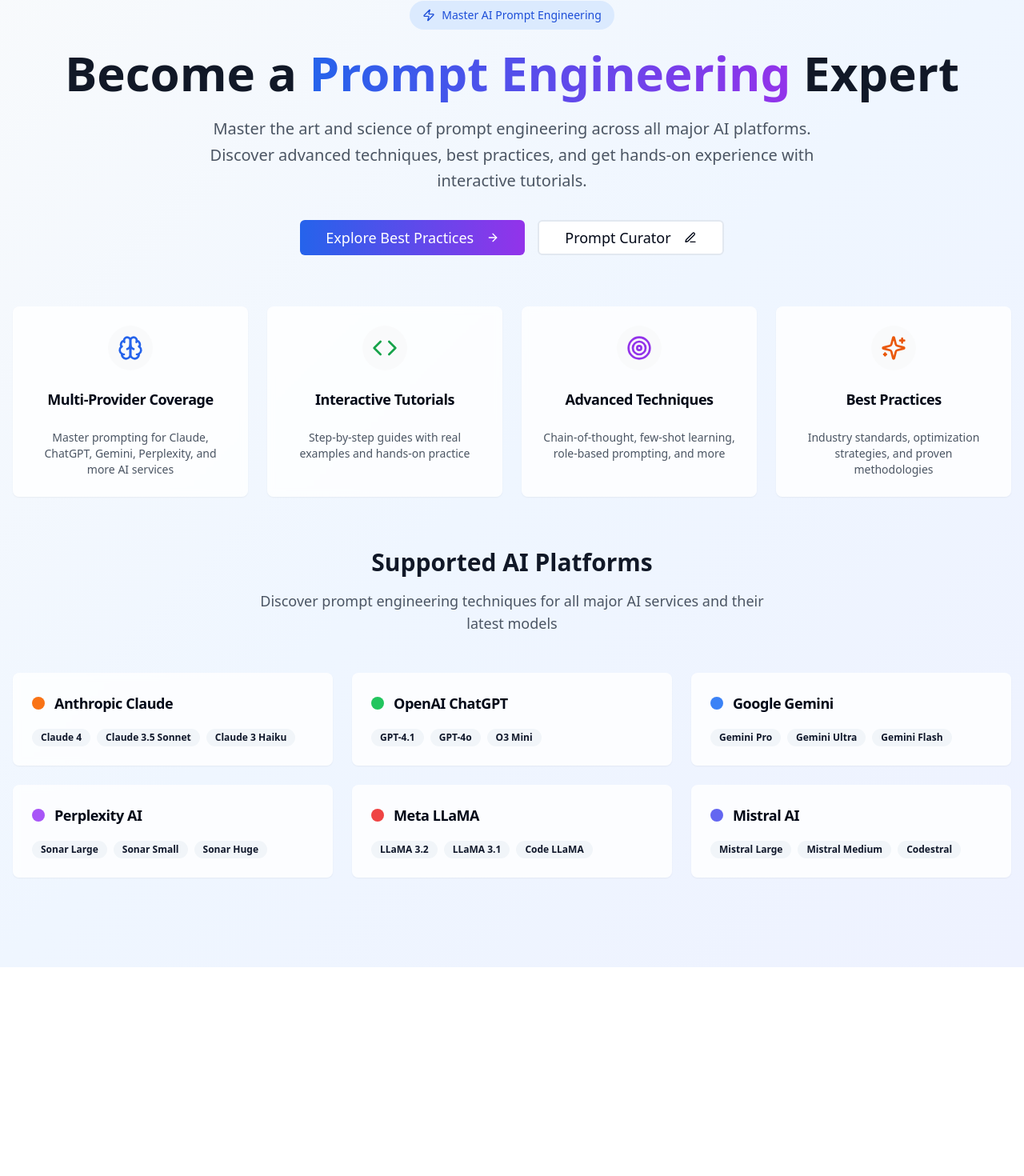
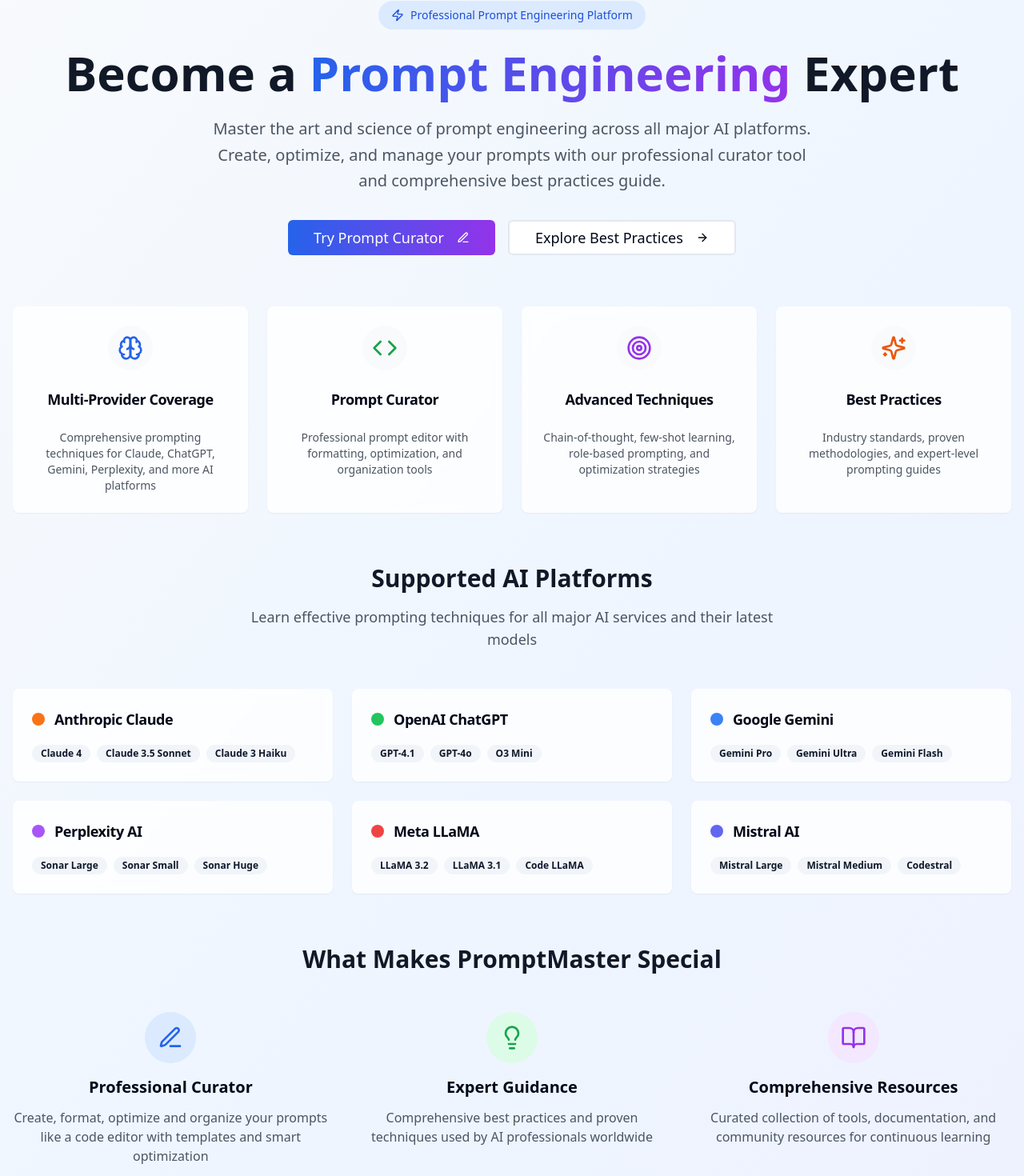
Before and after one commit to myselfsislam/learn-prompt-evolve, a React (Vite) app: page / in a window 1280 px wide. Shown: the part 112-1582 px from the top of the page at 80% size. Before the commit the page ends 1321 px from the top, so only its background shows below. Built offline with nearby package versions, Linux system fonts and the light colour scheme.

Commit message:
Update application content
Update all application content to reflect the current state, including changes to the Prompt Curator section, navigation, and other UI elements.

```diff
--- a/src/pages/Index.tsx
+++ b/src/pages/Index.tsx
@@ -1,4 +1,3 @@
-
 
 import React from 'react';
 import { Button } from "@/components/ui/button";
@@ -14,22 +13,22 @@ const Index = () => {
     {
       icon: <Brain className="w-8 h-8 text-blue-600" />,
       title: "Multi-Provider Coverage",
-      description: "Master prompting for Claude, ChatGPT, Gemini, Perplexity, and more AI services"
+      description: "Comprehensive prompting techniques for Claude, ChatGPT, Gemini, Perplexity, and more AI platforms"
     },
     {
       icon: <Code className="w-8 h-8 text-green-600" />,
-      title: "Interactive Tutorials",
-      description: "Step-by-step guides with real examples and hands-on practice"
+      title: "Prompt Curator",
+      description: "Professional prompt editor with formatting, optimization, and organization tools"
     },
     {
       icon: <Target className="w-8 h-8 text-purple-600" />,
       title: "Advanced Techniques",
-      description: "Chain-of-thought, few-shot learning, role-based prompting, and more"
+      description: "Chain-of-thought, few-shot learning, role-based prompting, and optimization strategies"
     },
     {
       icon: <Sparkles className="w-8 h-8 text-orange-600" />,
       title: "Best Practices",
-      description: "Industry standards, optimization strategies, and proven methodologies"
+      description: "Industry standards, proven methodologies, and expert-level prompting guides"
     }
   ];
 
@@ -49,30 +48,30 @@ const Index = () => {
         <div className="text-center mb-16">
           <div className="inline-flex items-center gap-2 bg-blue-100 text-blue-700 px-4 py-2 rounded-full text-sm font-medium mb-6">
             <Zap className="w-4 h-4" />
-            Master AI Prompt Engineering
+            Professional Prompt Engineering Platform
           </div>
           <h1 className="text-5xl md:text-6xl font-bold text-gray-900 mb-6 leading-tight">
             Become a <span className="text-transparent bg-clip-text bg-gradient-to-r from-blue-600 to-purple-600">Prompt Engineering</span> Expert
           </h1>
           <p className="text-xl text-gray-600 mb-8 max-w-3xl mx-auto leading-relaxed">
-            Master the art and science of prompt engineering across all major AI platforms. Discover advanced techniques,
-            best practices, and get hands-on experience with interactive tutorials.
+            Master the art and science of prompt engineering across all major AI platforms. Create, optimize, and manage
+            your prompts with our professional curator tool and comprehensive best practices guide.
           </p>
           <div className="flex flex-col sm:flex-row gap-4 justify-center">
             <Button
               size="lg"
               className="bg-gradient-to-r from-blue-600 to-purple-600 hover:from-blue-700 hover:to-purple-700 text-white px-8 py-3 text-lg"
-              onClick={() => navigate('/best-practices')}
+              onClick={() => navigate('/prompt-curator')}
             >
-              Explore Best Practices <ArrowRight className="w-5 h-5 ml-2" />
+              Try Prompt Curator <Edit3 className="w-5 h-5 ml-2" />
             </Button>
             <Button
               variant="outline"
               size="lg"
               className="px-8 py-3 text-lg border-2 hover:bg-gray-50"
-              onClick={() => navigate('/prompt-curator')}
+              onClick={() => navigate('/best-practices')}
             >
-              Prompt Curator <Edit3 className="w-5 h-5 ml-2" />
+              Explore Best Practices <ArrowRight className="w-5 h-5 ml-2" />
             </Button>
           </div>
         </div>
@@ -99,7 +98,7 @@ const Index = () => {
           <div className="text-center mb-12">
             <h2 className="text-3xl font-bold text-gray-900 mb-4">Supported AI Platforms</h2>
             <p className="text-lg text-gray-600 max-w-2xl mx-auto">
-              Discover prompt engineering techniques for all major AI services and their latest models
+              Learn effective prompting techniques for all major AI services and their latest models
             </p>
           </div>
           <div className="grid md:grid-cols-2 lg:grid-cols-3 gap-6">
@@ -122,6 +121,34 @@ const Index = () => {
             ))}
           </div>
         </div>
+
+        {/* Key Features Section */}
+        <div className="text-center mb-16">
+          <h2 className="text-3xl font-bold text-gray-900 mb-4">What Makes PromptMaster Special</h2>
+          <div className="grid md:grid-cols-3 gap-8 mt-12">
+            <div className="text-center">
+              <div className="w-16 h-16 bg-blue-100 rounded-full flex items-center justify-center mx-auto mb-4">
+                <Edit3 className="w-8 h-8 text-blue-600" />
+              </div>
+              <h3 className="text-xl font-semibold mb-3">Professional Curator</h3>
+              <p className="text-gray-600">Create, format, optimize and organize your prompts like a code editor with templates and smart optimization</p>
+            </div>
+            <div className="text-center">
+              <div className="w-16 h-16 bg-green-100 rounded-full flex items-center justify-center mx-auto mb-4">
+                <Lightbulb className="w-8 h-8 text-green-600" />
+              </div>
+              <h3 className="text-xl font-semibold mb-3">Expert Guidance</h3>
+              <p className="text-gray-600">Comprehensive best practices and proven techniques used by AI professionals worldwide</p>
+            </div>
+            <div className="text-center">
+              <div className="w-16 h-16 bg-purple-100 rounded-full flex items-center justify-center mx-auto mb-4">
+                <BookOpen className="w-8 h-8 text-purple-600" />
+              </div>
+              <h3 className="text-xl font-semibold mb-3">Comprehensive Resources</h3>
+              <p className="text-gray-600">Curated collection of tools, documentation, and community resources for continuous learning</p>
+            </div>
+          </div>
+        </div>
       </div>
     </div>
   );
```
